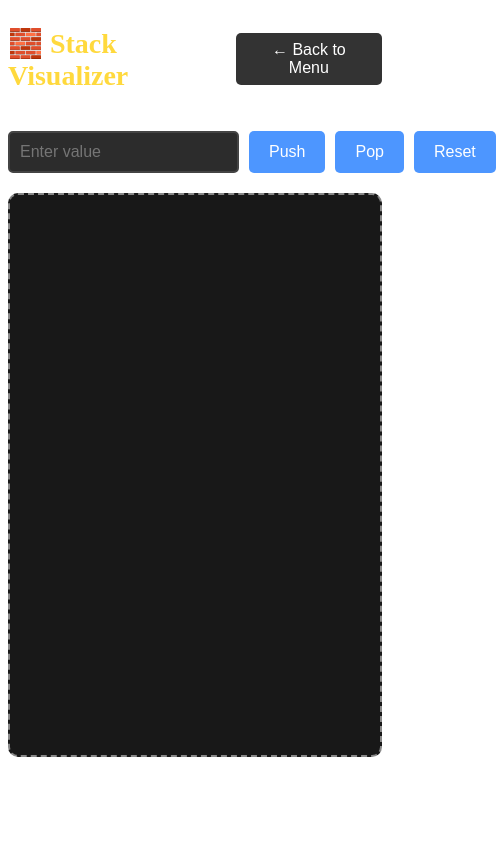
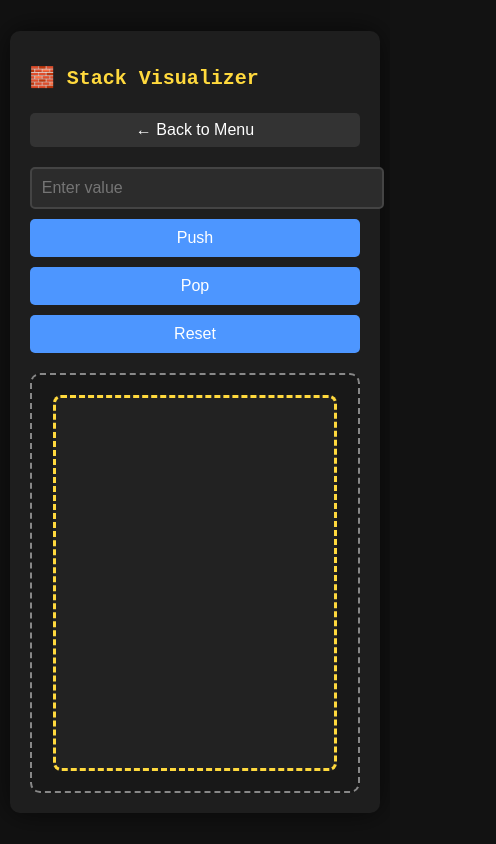
Before and after one commit to yusfmohamed/Data-Structure-Visualizer-Game, a plain HTML site: page screens/stack.html in a window 390 px wide. Shown: the whole page, 496 px wide, since content can reach past the window. Drawn offline with Linux system fonts and the light colour scheme; a web font is replaced by a local one.

Commit message:
Update stack.css

```diff
--- a/styles/stack.css
+++ b/styles/stack.css
@@ -1,8 +1,40 @@
+@font-face {
+  font-family: 'Minecraft';
+  src: url('../assets/fonts/Minecraft.ttf') format('truetype');
+}
+
+body {
+  margin: 0;
+  padding: 0;
+  font-family: 'Minecraft', monospace;
+  background-color: #121212; /* Dark outer background */
+  color: #f0f0f0;
+  display: flex;
+  justify-content: center;
+  align-items: center;
+  min-height: 100vh;
+}
+
+.container {
+  width: 95%;
+  max-width: 900px;
+  height: auto;
+  min-height: 80vh;
+  background-color: #1e1e1e;
+  box-shadow: 0 0 30px rgba(0, 0, 0, 0.6);
+  padding: 20px;
+  box-sizing: border-box;
+  border-radius: 10px;
+  display: flex;
+  flex-direction: column;
+}
+
 header {
   display: flex;
   justify-content: space-between;
   align-items: center;
   margin-bottom: 20px;
+  flex-wrap: wrap;
 }
 
 h1 {
@@ -24,10 +56,12 @@ h1 {
   display: flex;
   gap: 10px;
   margin-bottom: 20px;
+  flex-wrap: wrap;
 }
 
 .stack-controls input {
   flex: 1;
+  min-width: 120px;
   padding: 10px;
   font-size: 16px;
   border: 2px solid #444;
@@ -45,6 +79,7 @@ h1 {
   color: white;
   cursor: pointer;
   transition: background-color 0.3s ease;
+  white-space: nowrap;
 }
 
 .stack-controls button:hover {
@@ -65,28 +100,19 @@ h1 {
   background-color: #181818;
 }
 
-.stack-box {
-  width: 60%;
-  padding: 15px;
-  text-align: center;
-  background-color: #6BCB77;
-  border-radius: 8px;
-  font-size: 18px;
-  font-weight: bold;
-  color: black;
-}
-
 .stack-container {
-  width: 300px;
+  width: 100%;
+  max-width: 350px;
   height: 500px;
-  border: 3px dashed var(--text-color);
+  border: 3px dashed #FFD93D;
   margin: 0 auto;
   padding: 10px;
   display: flex;
   flex-direction: column-reverse;
   align-items: center;
   overflow: hidden;
-  background-color: var(--bg-color);
+  background-color: #222;
+  border-radius: 8px;
 }
 
 .stack-element {
@@ -95,7 +121,6 @@ h1 {
   margin: 5px 0;
   text-align: center;
   color: white;
-  background-color: #6a5acd;
   font-family: "Minecraft", monospace;
   font-size: 18px;
   border-radius: 8px;
@@ -140,3 +165,74 @@ h1 {
     opacity: 0;
   }
 }
+
+/* ---------------------- */
+/* Responsive Adjustments */
+/* ---------------------- */
+
+/* Tablets */
+@media (max-width: 1024px) {
+  h1 {
+    font-size: 24px;
+  }
+  .stack-container {
+    height: 450px;
+  }
+  .stack-element {
+    font-size: 16px;
+  }
+}
+
+/* Mobile */
+@media (max-width: 768px) {
+  header {
+    flex-direction: column;
+    align-items: flex-start;
+    gap: 10px;
+  }
+
+  h1 {
+    font-size: 22px;
+  }
+
+  .back-btn {
+    width: 100%;
+    text-align: center;
+  }
+
+  .stack-controls {
+    flex-direction: column;
+    width: 100%;
+  }
+
+  .stack-controls input,
+  .stack-controls button {
+    width: 100%;
+  }
+
+  .stack-container {
+    width: 90%;
+    height: 400px;
+  }
+
+  .stack-element {
+    font-size: 14px;
+    padding: 12px;
+  }
+}
+
+/* Extra small phones */
+@media (max-width: 480px) {
+  h1 {
+    font-size: 20px;
+  }
+
+  .stack-container {
+    height: 350px;
+  }
+
+  .stack-element {
+    font-size: 12px;
+    padding: 10px;
+  }
+}
```
